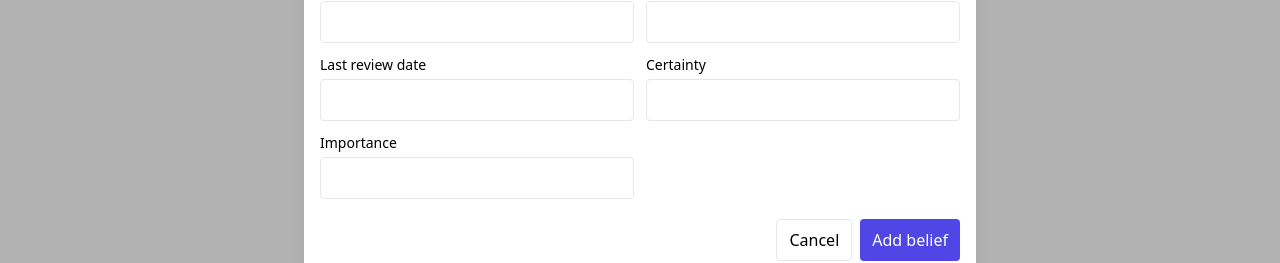
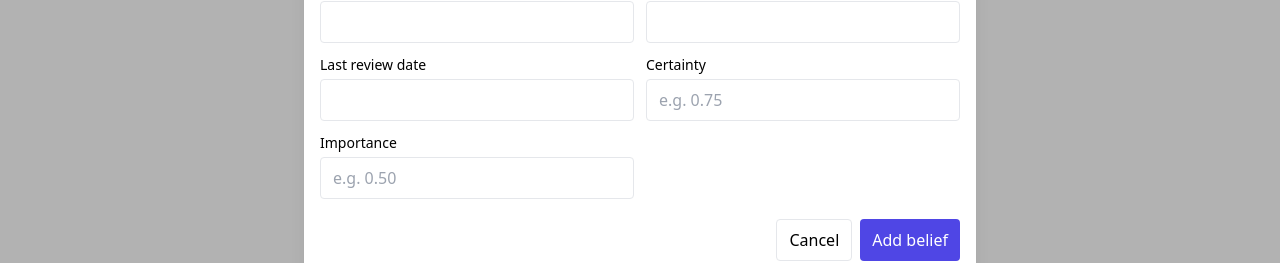
Before and after one commit to dench88/gottabelieve, a Next.js app: page / in a window 1280 px wide. Both pictures are taken after a click on the button "Add Belief". Shown: the part 525-788 px from the top of the page. Built offline with nearby package versions, Linux system fonts and the light colour scheme; no server answers; the database is empty.

Commit message:
Update BeliefForm.tsx

```diff
--- a/components/BeliefForm.tsx
+++ b/components/BeliefForm.tsx
@@ -1,6 +1,11 @@
 'use client';
 
 import { useState } from 'react';
+
+// helper to format floats to 2dp
+const fmt2 = (n: number | null | undefined) =>
+  typeof n === 'number' ? n.toFixed(2) : '—';
+
 
 export type Belief = {
   id?: string;
@@ -122,13 +127,15 @@ export default function BeliefForm({ initial, onCancel, onSaved }: Props) {
               <input className="rounded border px-3 py-2" value={form.lastReviewDate ?? ''}
                      onChange={(e) => setForm({ ...form, lastReviewDate: e.target.value })} />
             </label>
-
             {/* Floats */}
             <label className="grid gap-1">
               <span className="text-sm font-medium">Certainty</span>
               <input
-                type="number" step="0.01" inputMode="decimal"
+                type="number"
+                step="0.01"
+                inputMode="decimal"
                 className="rounded border px-3 py-2"
+                placeholder="e.g. 0.75"
                 value={form.certainty}
                 onChange={(e) => {
                   const v = e.target.value;
@@ -136,11 +143,15 @@ export default function BeliefForm({ initial, onCancel, onSaved }: Props) {
                 }}
               />
             </label>
+
             <label className="grid gap-1">
               <span className="text-sm font-medium">Importance</span>
               <input
-                type="number" step="0.01" inputMode="decimal"
+                type="number"
+                step="0.01"
+                inputMode="decimal"
                 className="rounded border px-3 py-2"
+                placeholder="e.g. 0.50"
                 value={form.importance}
                 onChange={(e) => {
                   const v = e.target.value;
@@ -148,6 +159,7 @@ export default function BeliefForm({ initial, onCancel, onSaved }: Props) {
                 }}
               />
             </label>
+
           </div>
 
           <div className="mt-2 flex justify-end gap-2">
```
